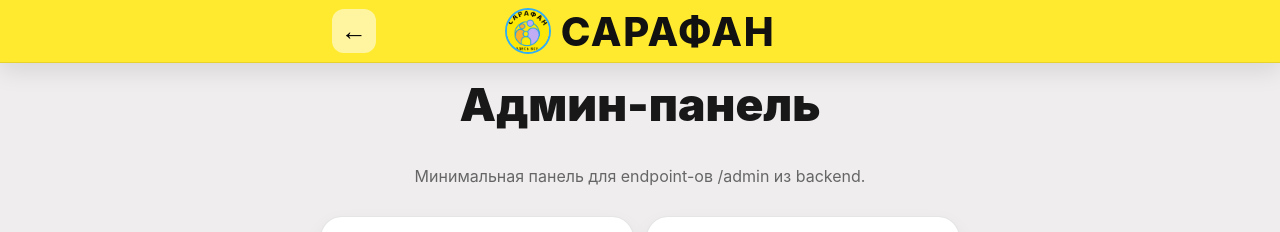
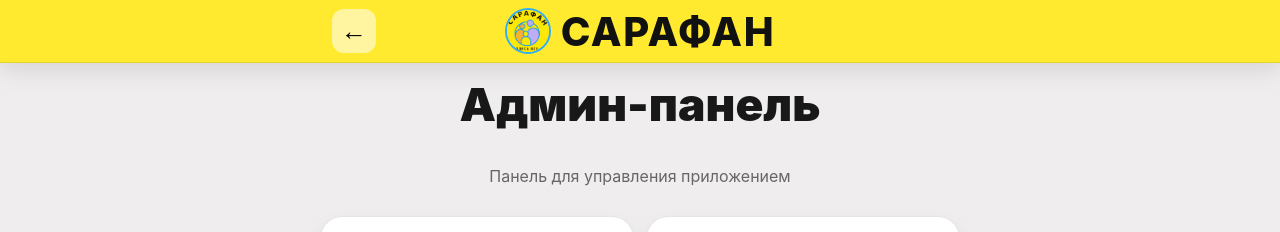
Before and after one commit to sabina2340/beauty-sarafan, a Next.js app in the folder beauty-frontend/: page /admin in a window 1280 px wide. Shown: the top 232 px of the page. Built offline with nearby package versions, Linux system fonts and the light colour scheme; no server answers.

Commit message:
fix: secure auth flow and save current changes

```diff
--- a/beauty-frontend/app/account/ads/[id]/payment/page.tsx
+++ b/beauty-frontend/app/account/ads/[id]/payment/page.tsx
@@ -30,7 +30,7 @@
 
   const onMarkPaid = async () => {
     if (!paymentId) {
-      setError("Не найден id платежа. Обновите страницу.");
+      setError("Не найден номер платежа. Обновите страницу.");
       return;
     }
 
--- a/beauty-frontend/app/account/ads/new/page.tsx
+++ b/beauty-frontend/app/account/ads/new/page.tsx
@@ -59,7 +59,7 @@
       <h1 className="h1">Новое объявление</h1>
       <form className="authForm" onSubmit={onSubmit}>
         <select className="select" value={type} onChange={(e) => setType(e.target.value)} required>
-          <option value="service">Частный мастер</option>
+          <option value="service">Услуга</option>
           <option value="cabinet">Кабинет</option>
           <option value="salon">Салон</option>
         </select>
--- a/beauty-frontend/app/admin/page.tsx
+++ b/beauty-frontend/app/admin/page.tsx
@@ -252,7 +252,7 @@
   return (
     <section className="adminPage">
       <h1 className="h1">Админ-панель</h1>
-      <p className="muted">Минимальная панель для endpoint-ов /admin из backend.</p>
+      <p className="muted">Панель для управления приложением</p>
 
       {message ? <p className="adminOk">✅ {message}</p> : null}
       {error ? <p className="adminError">❌ {error}</p> : null}
--- a/beauty-frontend/components/MastersCatalogClient.tsx
+++ b/beauty-frontend/components/MastersCatalogClient.tsx
@@ -47,7 +47,7 @@
       <p className="lead">Выберите мастера и свяжитесь с ним в 1 клик.</p>
 
       <form className="filters" onSubmit={(e) => e.preventDefault()}>
-        <input value={slug} onChange={(e) => updateFilters({ slug: e.target.value })} placeholder="Категория (slug)" />
+        <input value={slug} onChange={(e) => updateFilters({ slug: e.target.value })} placeholder="Категория" />
         <input value={city} onChange={(e) => updateFilters({ city: e.target.value })} placeholder="Город" />
         <input value={q} onChange={(e) => updateFilters({ q: e.target.value })} placeholder="Имя мастера" />
         <button type="button" className="btn btnGhost" onClick={() => router.replace(pathname)}>Сбросить</button>
```
